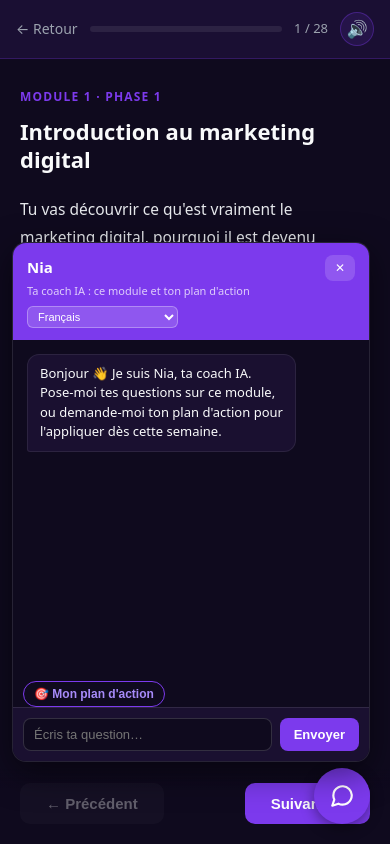
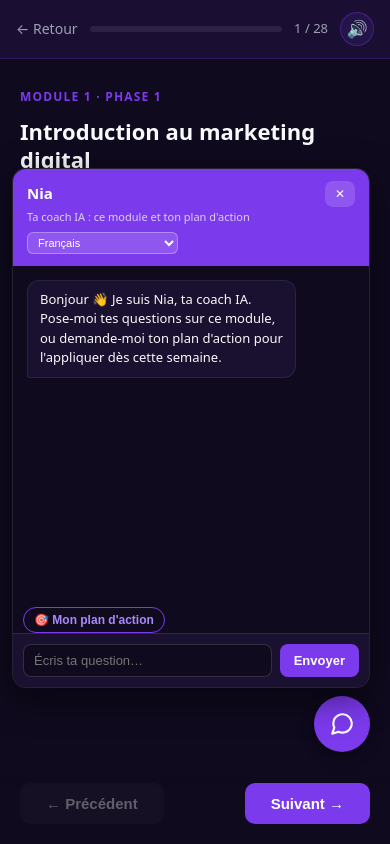
Before and after one commit to waneyo-collab/laccelerateur-digital, a website: page reader.html in a window 390 px wide. Both pictures are taken after a click on the button "Ouvrir Nia, ton assistante IA". Drawn offline with Linux system fonts and the light colour scheme.

Commit message:
Nia : dans un module, la Nia du module (plan d'action) remplace celle du dashboard ; bulle remontée pour ne plus cacher « Suivant »

```diff
--- a/reader.html
+++ b/reader.html
@@ -680,7 +680,7 @@ async function save() {
 
 <style>
 #chat-float{
-  display:flex;position:fixed;right:20px;bottom:20px;z-index:9998;
+  display:flex;position:fixed;right:20px;bottom:92px;z-index:9998;
   width:56px;height:56px;border-radius:50%;
   background:var(--v);color:#fff;border:none;cursor:pointer;
   align-items:center;justify-content:center;
@@ -689,7 +689,7 @@ async function save() {
 }
 #chat-float:hover{transform:scale(1.08);}
 #chat-panel{
-  display:none;flex-direction:column;position:fixed;right:20px;bottom:88px;z-index:9998;
+  display:none;flex-direction:column;position:fixed;right:20px;bottom:160px;z-index:9998;
   width:340px;max-width:calc(100vw - 32px);height:480px;max-height:calc(100vh - 120px);
   background:var(--bg);border:1px solid rgba(255,255,255,.1);border-radius:14px;overflow:hidden;
   box-shadow:0 10px 34px rgba(0,0,0,.5);
@@ -715,7 +715,7 @@ async function save() {
 .chat-input-row input{flex:1;background:var(--bg);color:var(--txt);border:1px solid rgba(255,255,255,.15);border-radius:8px;padding:8px 10px;font-size:13px;outline:none}
 .chat-send{background:var(--v);color:#fff;border:none;border-radius:8px;padding:8px 14px;cursor:pointer;font-size:13px;font-weight:600}
 @media (max-width:480px){
-  #chat-panel{right:12px;left:12px;width:auto;bottom:82px;height:min(520px,calc(100vh - 110px))}
+  #chat-panel{right:12px;left:12px;width:auto;bottom:156px;height:min(520px,calc(100vh - 180px))}
 }
 </style>
 <script>
```
Also changed, not shown: index.html (+5 -0 lines).
